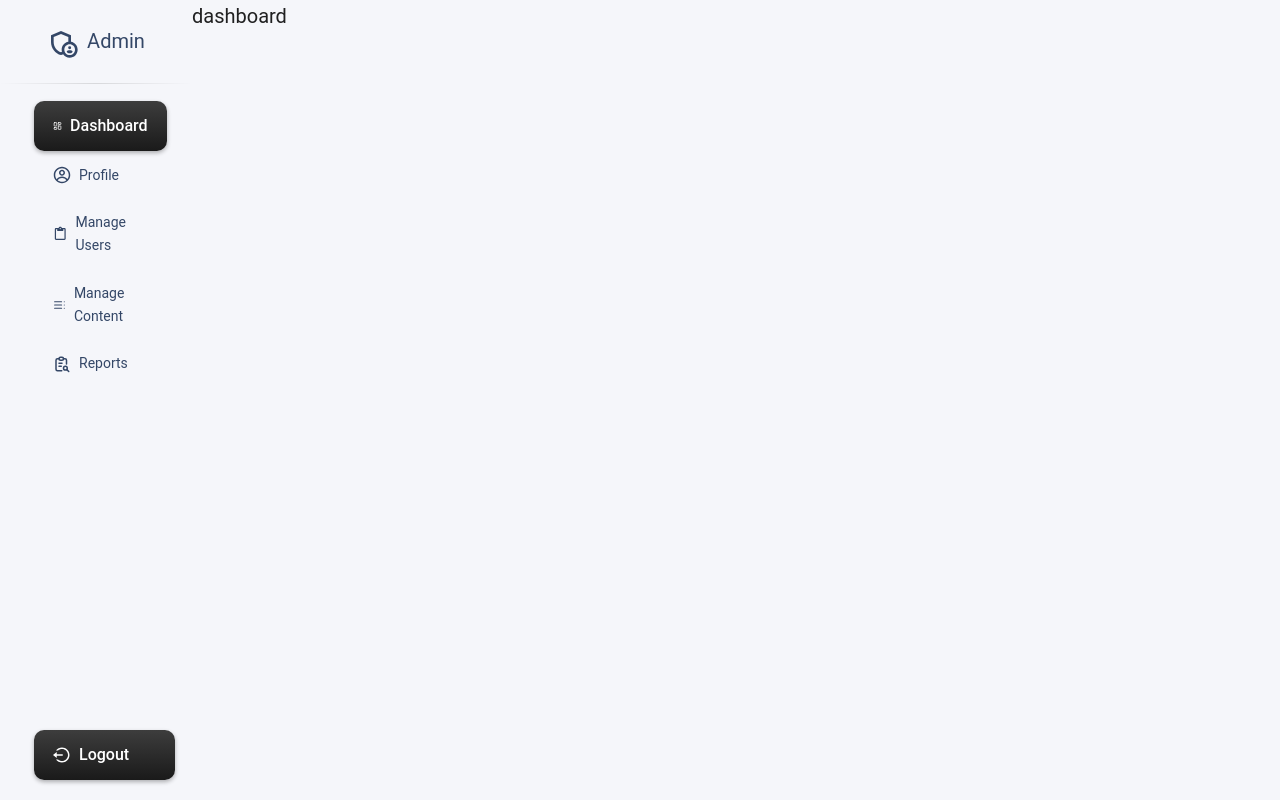
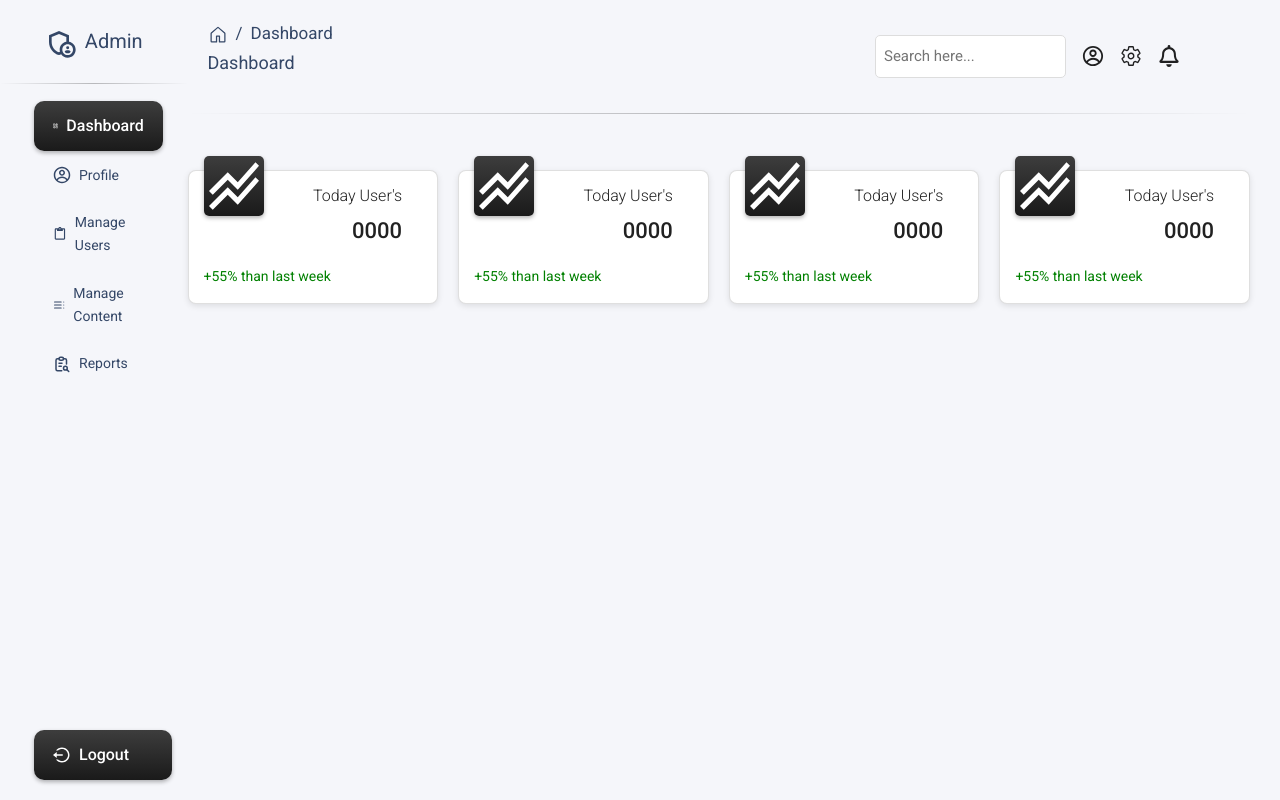
Before and after one commit to yashrajoriya369/SWAR_ADMIN, a React (Create React App) app: page /admin in a window 1280 px wide. Built offline with nearby package versions, Linux system fonts and the light colour scheme.

Commit message:
third commit

```diff
--- a/package.json
+++ b/package.json
@@ -12,6 +12,7 @@
     "formik": "^2.4.6",
     "react": "^19.1.1",
     "react-dom": "^19.1.1",
+    "react-helmet": "^6.1.0",
     "react-icons": "^5.5.0",
     "react-redux": "^9.2.0",
     "react-router-dom": "^7.8.2",
--- a/src/App.js
+++ b/src/App.js
@@ -3,6 +3,10 @@ import { BrowserRouter, Routes, Route } from "react-router-dom";
 import MainLayout from "./component/MainLayout";
 import Dashboard from "./pages/dashboard";
 import Login from "./pages/login";
+import Profile from "./pages/profile";
+import User from "./pages/users";
+import Content from "./pages/content";
+import Report from "./pages/report"
 
 const App = () => {
   return (
@@ -16,11 +20,10 @@ const App = () => {
         <Route path="create-account" element={<SignUp />} /> */}
         <Route path="admin" element={<MainLayout />}>
           <Route index element={<Dashboard />} />
-          {/* <Route path="profile" element={<Profile />} />
-          <Route path="interviews" element={<Interviews />} />
-          <Route path="history" element={<History />} />
-          <Route path="team" element={<Team />} />
-          <Route path="login" element={<Login />} /> */}
+          <Route path="profile" element={<Profile />} />
+          <Route path="manage-users" element={<User />} />
+          <Route path="manage-content" element={<Content />} />
+          <Route path="report" element={<Report />} />
         </Route>
       </Routes>
     </BrowserRouter>
--- /dev/null
+++ b/src/component/Card.js
@@ -0,0 +1,19 @@
+import React from "react";
+import { MdOutlineStackedLineChart } from "react-icons/md";
+
+const Card = () => {
+  return (
+    <div class="card">
+      <div className="card-div-icon">
+        <MdOutlineStackedLineChart className="card-icon" />
+      </div>
+      <div className="card-content">
+        <h3 className="card-title">Today User's</h3>
+        <p className="value">0000</p>
+      </div>
+      <span className="growth">+55% than last week</span>
+    </div>
+  );
+};
+
+export default Card;
--- /dev/null
+++ b/src/component/Header.js
@@ -0,0 +1,38 @@
+import React from "react";
+import { CgProfile } from "react-icons/cg";
+import { IoSettingsOutline } from "react-icons/io5";
+import { FaRegBell } from "react-icons/fa";
+import { GoHome } from "react-icons/go";
+import { Link } from "react-router-dom";
+
+const Header = (props) => {
+  return (
+    <div>
+      <header className="dashboard-header  header">
+        <div>
+          <div className="breadcrum-header">
+            <Link to="/admin" className="breadcrum-home-link">
+              <GoHome className="breadcrum-home-icon" />
+            </Link>
+
+            <span>/</span>
+            <span className="title">{props.title}</span>
+          </div>
+          <p className="main-title">{props.title}</p>
+        </div>
+        <div className="input-field">
+          <input type="text" placeholder="Search here..." id="search-box" />
+          <CgProfile className="header-icon" style={{ cursor: "pointer" }} />
+          <IoSettingsOutline
+            className="header-icon"
+            style={{ cursor: "pointer" }}
+          />
+          <FaRegBell className="header-icon" style={{ cursor: "pointer" }} />
+        </div>
+      </header>
+      <hr className="fading-line" />
+    </div>
+  );
+};
+
+export default Header;
--- a/src/component/MainLayout.js
+++ b/src/component/MainLayout.js
@@ -22,35 +22,35 @@ const MainLayout = () => {
         </div>
         <hr className="fading-line" />
         <ul className="root-list">
-          <Link
+          <Link to="/admin"
             className={`nav-btn ${active === "dashboard" ? "active" : ""}`}
             onClick={() => setActive("dashboard")}
           >
             <LuLayoutDashboard className="icon" />
             Dashboard
           </Link>
-          <Link
+          <Link to="profile"
             className={`nav-btn ${active === "profile" ? "active" : ""} `}
             onClick={() => setActive("profile")}
           >
             <CgProfile className="icon" />
             Profile
           </Link>
-          <Link
+          <Link to="manage-users"
             className={`nav-btn ${active === "manage-users" ? "active" : ""}`}
             onClick={() => setActive("manage-users")}
           >
             <MdContentPaste className="icon" />
             Manage Users
           </Link>
-          <Link
+          <Link to="manage-content"
             className={`nav-btn ${active === "manage-content" ? "active" : ""}`}
             onClick={() => setActive("manage-content")}
           >
             <LuTableOfContents className="icon" />
             Manage Content
           </Link>
-          <Link
+          <Link to="report"
             className={`nav-btn ${active === "reports" ? "active" : ""} `}
             onClick={() => setActive("reports")}
           >
--- a/src/index.css
+++ b/src/index.css
@@ -1,3 +1,4 @@
+@import url("https://fonts.googleapis.com/css2?family=Poppins:ital,wght@0,100;0,200;0,300;0,400;0,500;0,600;0,700;0,800;0,900;1,100;1,200;1,300;1,400;1,500;1,600;1,700;1,800;1,900&family=Roboto:ital,wght@0,100..900;1,100..900&display=swap");
 * {
   padding: 0;
   margin: 0;
@@ -39,7 +40,7 @@ body {
 .fading-line {
   height: 1px;
   width: 100%;
-  background: linear-gradient(to right, transparent, gray, transparent);
+  background: linear-gradient(to right, transparent, black, transparent);
 }
 
 .root-list {
@@ -87,11 +88,11 @@ body {
   transition: background 0.3s ease, transform 0.2s ease;
 }
 
-.root-list .icon{
+.root-list .icon {
   font-size: 18px;
 }
 
-.root-list .nav-btn.logout-btn{
+.root-list .nav-btn.logout-btn {
   position: absolute;
   bottom: 0;
   width: 75%;
@@ -105,7 +106,113 @@ body {
   transition: background 0.3s ease, transform 0.2s ease;
 }
 
+/* Dashboard CSS Starts Here */
+.breadcrum-home-link {
+  color: #344767;
+}
+.breadcrum-home-link:hover {
+  color: #344767;
+}
+.breadcrum-home-icon {
+  font-size: 20px;
+}
+.breadcrum-header {
+  display: flex;
+  align-items: center;
+  gap: 8px;
+  color: #344767 !important;
+  font-size: 17px;
+}
+.dashboard-header .main-title {
+  font-size: 18px;
+  color: #344767;
+}
+
+.dashboard-header {
+  display: flex;
+  justify-content: space-between;
+  align-items: center;
+  margin: 20px;
+}
+.dashboard-header .input-field {
+  display: flex;
+  align-items: center;
+  gap: 16px;
+  margin-right: 50px;
+}
+
+.input-field #search-box:focus {
+  outline: none;
+}
+.dashboard-header #search-box {
+  padding: 8px;
+  border: 1px solid #ddd;
+  border-radius: 5px;
+  font-size: 15px;
+}
+.dashboard-header .header-icon {
+  font-size: 22px;
+}
+
+/* Dashboard CSS Ends Here */
+
+/* Card CSS Starts Here */
+.card-section {
+  display: grid;
+  grid-template-columns: repeat(auto-fit, minmax(200px, 1fr));
+  gap: 20px;
+  margin-bottom: 20px;
+}
+
+.card {
+  margin-top: 40px;
+  background-color: #fff;
+  position: relative;
+  padding: 15px;
+  border-radius: 8px;
+  box-shadow: 0 2px 6px rgba(0, 0, 0, 0.1);
+}
+.card-div-icon {
+  position: absolute;
+  width: 60px;
+  height: 60px;
+  top: -15px;
+  background: linear-gradient(180deg, #3d3d3d 0%, #1a1a1a 100%);
+  box-shadow: 0 2px 4px rgba(0, 0, 0, 0.3);
+  border-radius: 5px;
+}
+.card-div-icon .card-icon{
+  color: #FFFFFF;
+  display: flex;
+  justify-content: end;
+  align-items: center;
+  width: 60px;
+  height: 60px;
+}
+.card .card-content {
+  display: flex;
+  flex-direction: column;
+  align-items: end;
+  margin-right: 20px;
+}
+
+.card .card-title {
+  font-size: 16px;
+  font-weight: 300;
+}
+.card .value {
+  font-size: 22px;
+  font-weight: 500;
+}
+
+.card .growth {
+  color: green;
+  font-size: 14px;
+}
+/* Card CSS Ends Here */
+
 .main-container-2 {
+  margin: 0px 30px 0px 0px;
   width: 85vw;
   height: 100vh;
 }
--- /dev/null
+++ b/src/pages/content.js
@@ -0,0 +1,10 @@
+import React from "react";
+import Header from "../component/Header";
+
+const ManageContent = () => {
+  return <div>
+    <Header title="Manage Content" />
+  </div>;
+};
+
+export default ManageContent;
--- a/src/pages/dashboard.js
+++ b/src/pages/dashboard.js
@@ -1,7 +1,23 @@
 import React from "react";
+import { CgProfile } from "react-icons/cg";
+import { IoSettingsOutline } from "react-icons/io5";
+import { FaRegBell } from "react-icons/fa";
+import Card from "../component/Card";
+import Header from "../component/Header";
 
 const Dashboard = () => {
-  return <div>dashboard</div>;
+  return (
+    <div>
+      <Header title="Dashboard" />
+      <div className="card-section">
+        <Card />
+        <Card />
+        <Card />
+        <Card />
+      </div>
+      <div className="graph-section"></div>
+    </div>
+  );
 };
 
 export default Dashboard;
--- /dev/null
+++ b/src/pages/profile.js
@@ -0,0 +1,15 @@
+import React from "react";
+import { CgProfile } from "react-icons/cg";
+import { IoSettingsOutline } from "react-icons/io5";
+import { FaRegBell } from "react-icons/fa";
+import Header from "../component/Header";
+
+const Profile = () => {
+  return (
+    <div>
+      <Header title="Profile" />
+    </div>
+  );
+};
+
+export default Profile;
--- /dev/null
+++ b/src/pages/report.js
@@ -0,0 +1,12 @@
+import React from 'react'
+import Header from '../component/Header'
+
+const Report = () => {
+  return (
+    <div>
+      <Header title="Reports" />
+    </div>
+  )
+}
+
+export default Report
--- /dev/null
+++ b/src/pages/users.js
@@ -0,0 +1,10 @@
+import React from "react";
+import Header from "../component/Header";
+
+const ManageUsers = () => {
+  return <div>
+    <Header title="Manage Users" />
+  </div>;
+};
+
+export default ManageUsers;
```
Also changed, not shown: 1 other file (tests, documents, lock files or other folders).
